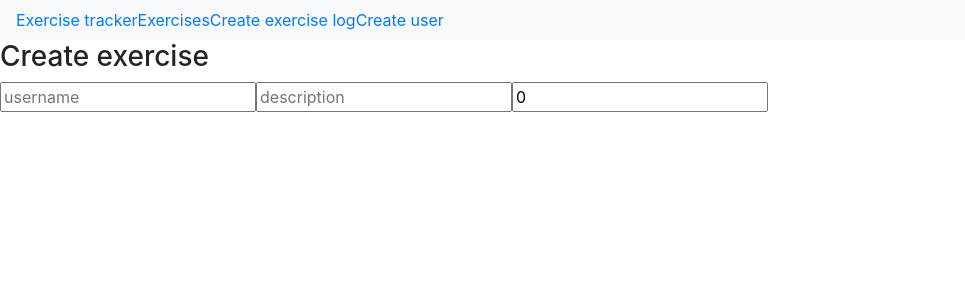
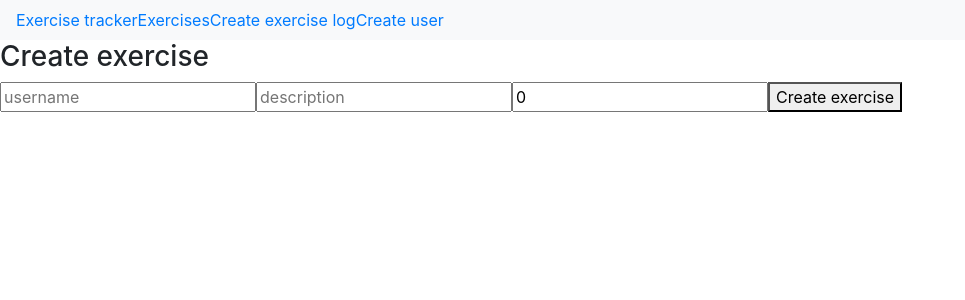
Before and after one commit to ViktorKuzmanov/Learning-MERN-Stack-, a React (Create React App) app: page /create in a window 1280 px wide. Shown: the top 300 px of the page, without its empty margins (0-965 px from the left). Built offline with nearby package versions, Linux system fonts and the light colour scheme.

Commit message:
add submit button and callback

```diff
--- a/src/components/CreateExercises.jsx
+++ b/src/components/CreateExercises.jsx
@@ -17,6 +17,11 @@ export default class CreateExercises extends Component {
     const value = event.target.value;
     this.setState({ [name]: value });
     console.log(this.state);
+  };
+
+  onSubmit = (event) => {
+    event.preventDefault();
+    console.log("submit");
   };
 
   render() {
@@ -45,6 +50,7 @@ export default class CreateExercises extends Component {
             placeholder="duration"
             value={this.state.duration}
           />
+          <button type="submit">Create exercise</button>
         </form>
       </div>
     );
```
